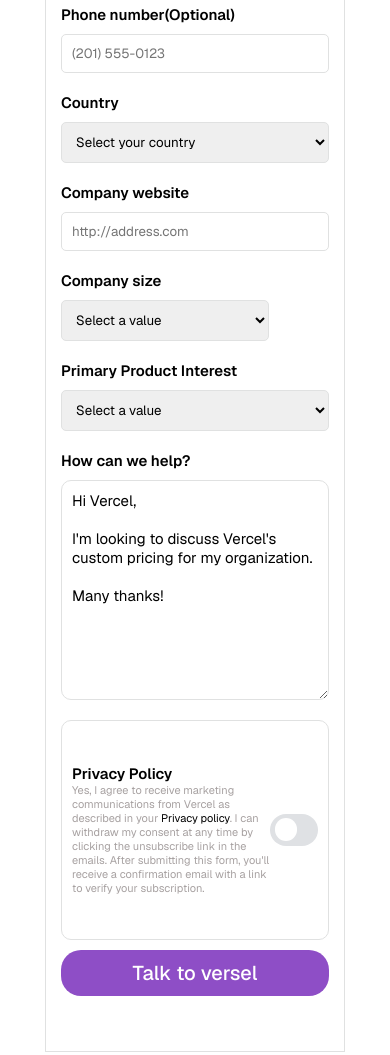
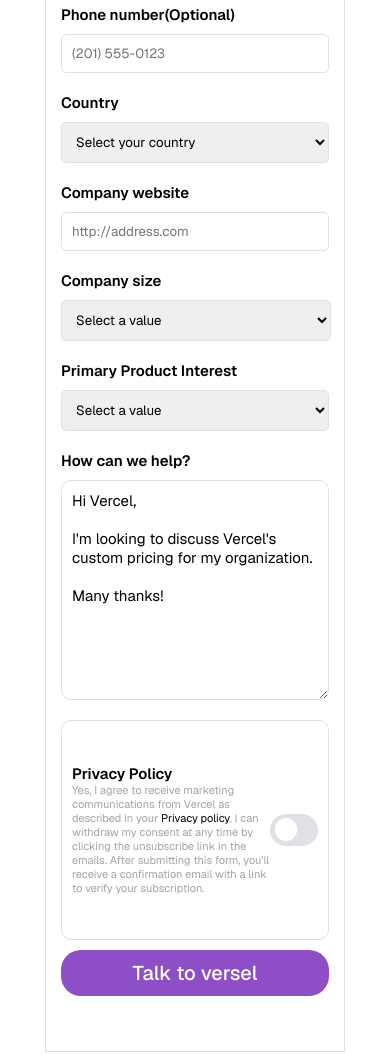
Before and after one commit to dharshan111/verselCln, a plain HTML site: page index.html in a window 390 px wide. Shown: the part 1132-2187 px from the top of the page. Drawn offline with nearby package versions, Linux system fonts and the light colour scheme.

Commit message:
commited

```diff
--- a/style.css
+++ b/style.css
@@ -674,6 +674,11 @@
     #logo-footer{
         display: none;
     }
+
+
+    #company-size {
+        width: 270px;
+    }
 }
 
 
```
